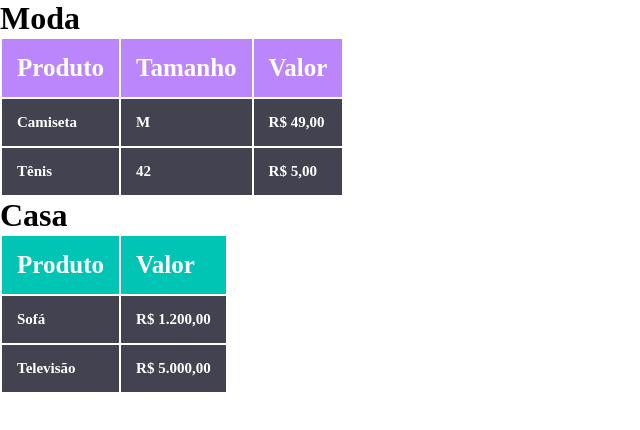
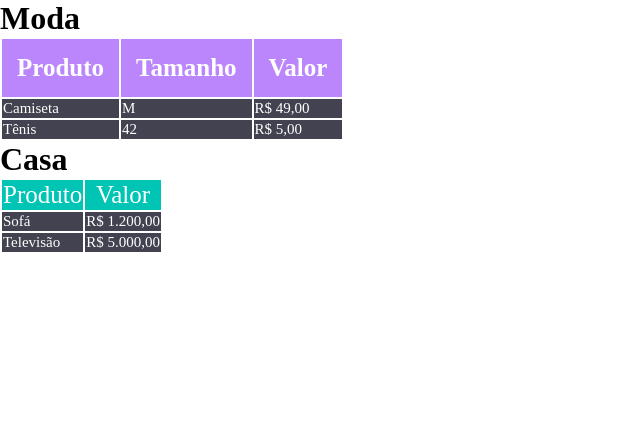
Before and after one commit to ElisaSilvaa/Desafio-tabela, a plain HTML site: page index.html in a window 1280 px wide. Shown: the whole page, without its empty margins (0-640 px from the left). Drawn offline with Linux system fonts and the light colour scheme.

Commit message:
Update index.html

```diff
--- a/index.html
+++ b/index.html
@@ -11,8 +11,8 @@
 
 <body>
     <div>
+        <h1>Moda</h1>
             <table>
-            <h1>Moda</h1>
                 <thead class="cabecalho-moda">
                     <tr>
                         <th>Produto</th>
@@ -22,40 +22,40 @@
                  </thead>
                  <tbody>
                     <tr>
-                    <th>Camiseta</th>
-                    <th>M</th>
-                    <th>R$ 49,00</th>
+                        <td>Camiseta</td>
+                        <td>M</td>
+                        <td>R$ 49,00</td>
                     </tr>
                 </tbody>
                 <tbody>
                     <tr>
-                    <th>Tênis</th>
-                    <th>42</th>
-                    <th>R$ 5,00</th>
+                        <td>Tênis</td>
+                        <td>42</td>
+                        <td>R$ 5,00</td>
                     </tr>
             </tbody>
         </table>
     </div>
 
     <div>
+        <h1>Casa</h1>
             <table>
-            <h1>Casa</h1>
                 <thead class="cabecalho-casa">
                     <tr>
-                    <th>Produto</th>
-                    <th>Valor</th>
+                        <td>Produto</td>
+                        <td>Valor</td>
                     </tr>
                 </thead>
                 <tbody>
                     <tr>
-                    <th>Sofá</th>
-                    <th>R$ 1.200,00</th>
+                        <td>Sofá</td>
+                        <td>R$ 1.200,00</td>
                     </tr>
                 </tbody>
                 <tbody>
                     <tr>
-                    <th>Televisão</th>
-                    <th>R$ 5.000,00</th>
+                        <td>Televisão</td>
+                        <td>R$ 5.000,00</td>
                     </tr>
                 </tbody>
             </table>
```
Lines whose indentation alone changed are shown as unchanged.
